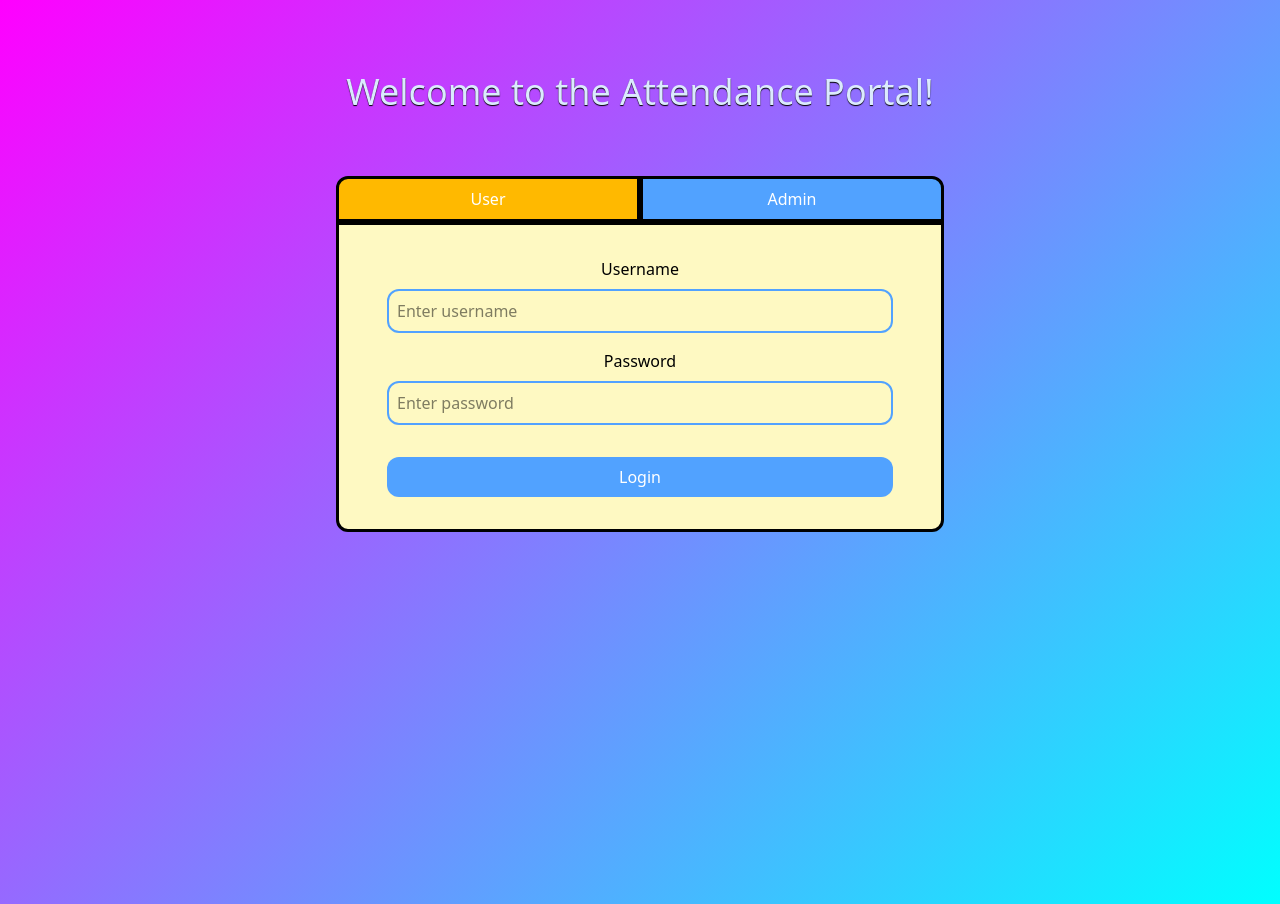
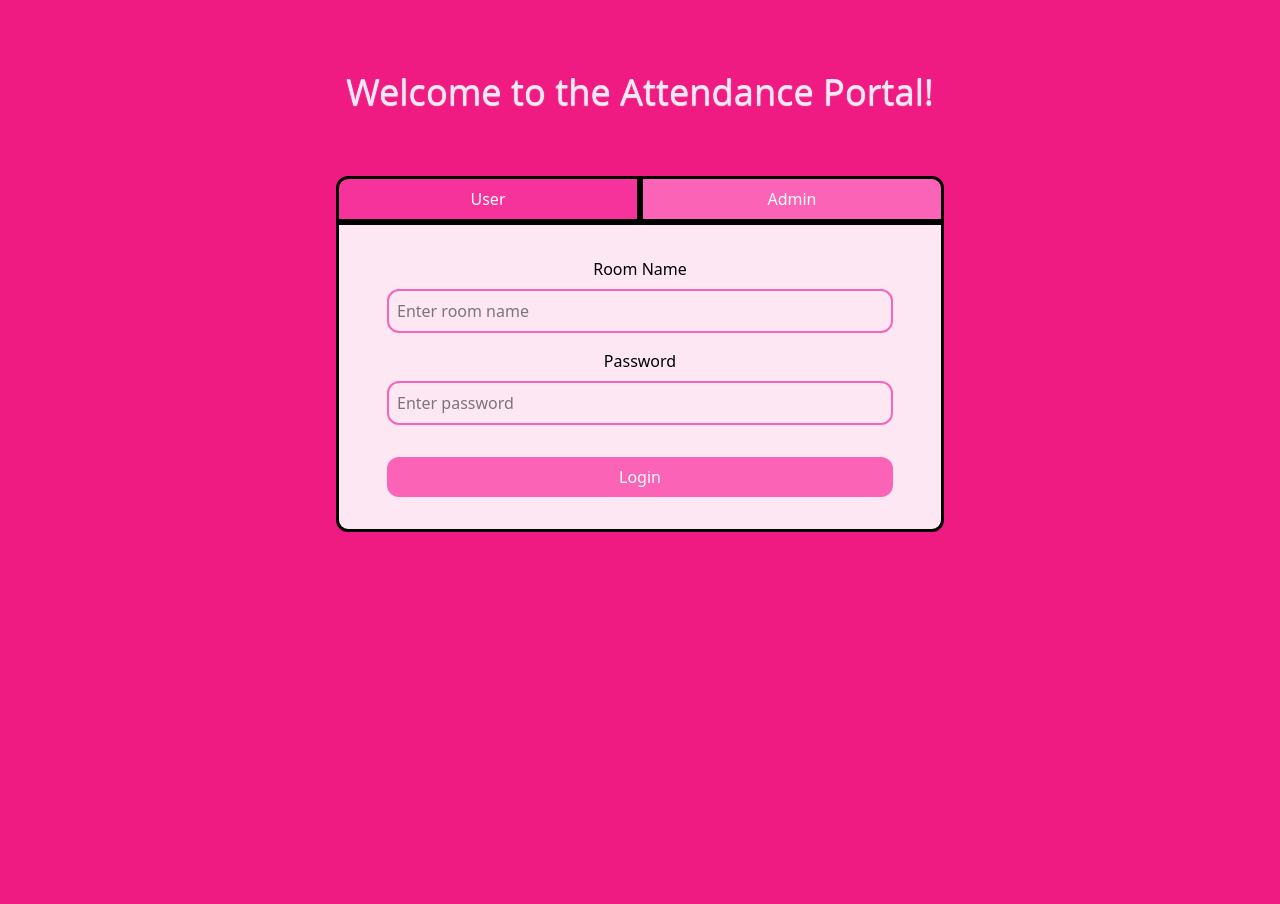
Before and after one commit to AadityaRaj77/ChatApp, a React (Vite) app in the folder frontend/: page / in a window 1280 px wide. Built offline with nearby package versions, Linux system fonts and the light colour scheme.

Commit message:
mysql connection

```diff
--- a/frontend/index.html
+++ b/frontend/index.html
@@ -4,9 +4,9 @@
     <meta charset="UTF-8" />
     <link rel="icon" type="image/svg+xml" href="/vite.svg" />
     <meta name="viewport" content="width=device-width, initial-scale=1.0" />
-    <title>Vite + React</title>
+    <title>ChatApp</title>
   </head>
-  <body style="background:linear-gradient(135deg, #ff00ff, #00ffff);">
+  <body style="background-color: rgb(240, 27, 130);">
     <div id="root"></div>
     <script type="module" src="/src/main.jsx"></script>
   </body>
--- a/frontend/src/components/Login.jsx
+++ b/frontend/src/components/Login.jsx
@@ -3,26 +3,26 @@ import React from "react";
 function Login() {
   return (
     <>
-      <div className="justify-items-center space-y-16 w-full h-screen">
-        <h1 className="text-3xl md:text-4xl text-center text-blue-100 mt-12 md:mt-10 font-medium text-shadow-xs text-shadow-black w-3/4 md:w-1/2">
+      <div className="justify-items-center space-y-16 h-screen w-full">
+        <h1 className="text-3xl md:text-4xl text-center text-pink-100 mt-12 md:mt-10 font-medium text-shadow-xs text-shadow-pink-50 w-3/4 md:w-1/2">
           Welcome to the Attendance Portal!
         </h1>
         <div className="justify-items-center rounded-b-xl w-3/4 md:w-1/2">
           <div className="flex w-full">
-            <button className="bg-amber-400 cursor-pointer p-2 text-white rounded-tl-xl w-1/2 border-3 border-black">
+            <button className="bg-pink-500 cursor-pointer p-2 text-white rounded-tl-xl w-1/2 border-3 border-black">
               User
             </button>
-            <button className="bg-blue-400 cursor-pointer p-2 text-white rounded-tr-xl w-1/2 border-3 border-black">
+            <button className="bg-pink-400 cursor-pointer p-2 text-white rounded-tr-xl w-1/2 border-3 border-black">
               Admin
             </button>
           </div>
-          <div className="justify-self-center justify-items-center bg-yellow-100 border-3 border-black p-8 px-12 space-y-4 rounded-b-xl w-full">
+          <div className="justify-self-center justify-items-center bg-pink-100 border-3 border-black p-8 px-12 space-y-4 rounded-b-xl w-full">
             <div className="space-y-2 w-full">
-              <p>Username</p>
+              <p>Room Name</p>
               <input
                 type="text"
-                placeholder="Enter username"
-                className="border-2 border-blue-400 p-2 rounded-xl focus:outline-none focus:border-blue-500 focus:ring-blue-500 w-full"
+                placeholder="Enter room name"
+                className="border-2 border-pink-400 p-2 rounded-xl focus:outline-none focus:border-pink-500 focus:ring-pink-500 w-full"
               ></input>
             </div>
             <div className="space-y-2 w-full">
@@ -30,11 +30,11 @@ function Login() {
               <input
                 type="text"
                 placeholder="Enter password"
-                className="p-2 border-2 border-blue-400 rounded-xl focus:outline-none focus:border-blue-500 focus:ring-blue-500 w-full"
+                className="p-2 border-2 border-pink-400 rounded-xl focus:outline-none focus:border-pink-500 focus:ring-pink-500 w-full"
               ></input>
             </div>
             <div className="w-full">
-              <button className="bg-blue-400 cursor-pointer p-2 text-white rounded-xl mt-4 w-full hover:bg-blue-600 font-medium">
+              <button className="bg-pink-400 cursor-pointer p-2 text-white rounded-xl mt-4 w-full hover:bg-pink-600 font-medium active:bg-pink-400">
                 Login
               </button>
             </div>
```
Also changed, not shown: 1 other file (tests, documents, lock files or other folders).
